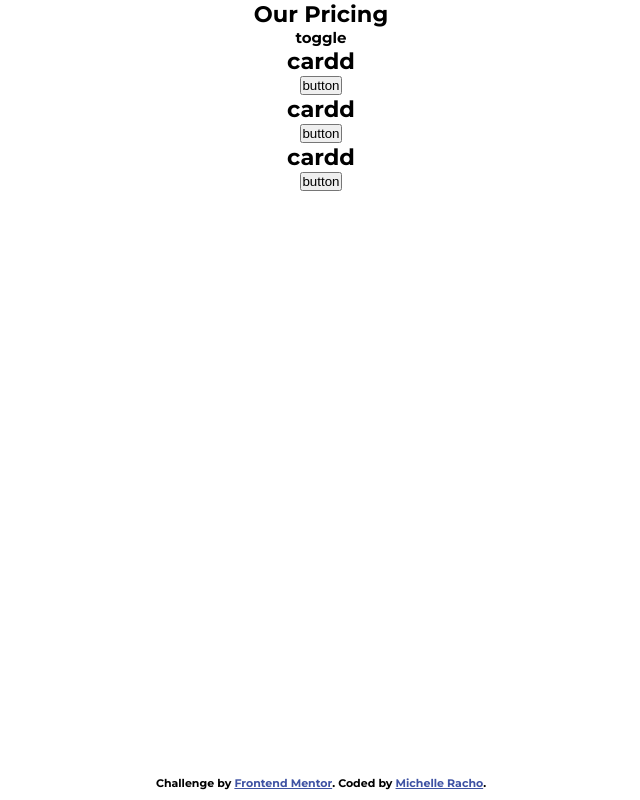
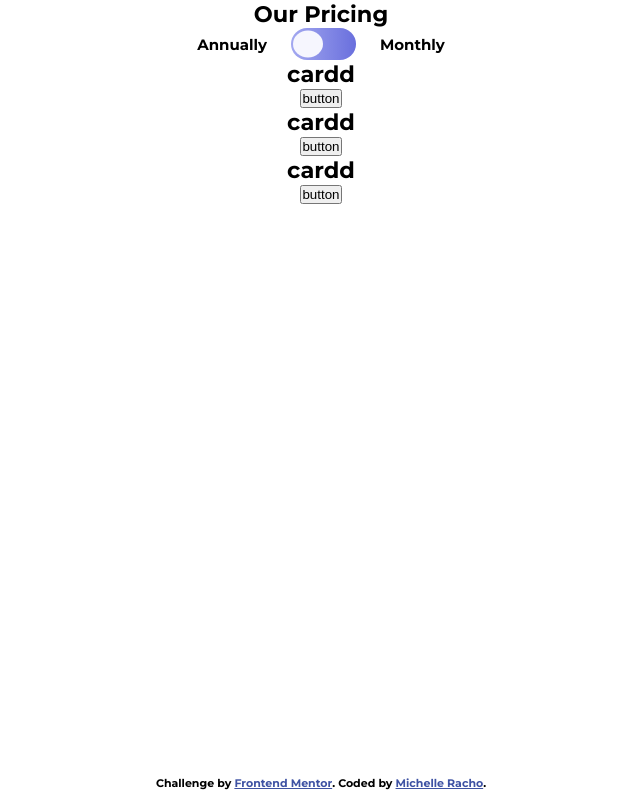
Before and after one commit to michelleracho/pricing-component-with-toggle, a React (Create React App) app: page / in a window 1280 px wide. Shown: the whole page, without its empty margins (319-959 px from the left). Built offline with nearby package versions, Linux system fonts and the light colour scheme.

Commit message:
add switch component

```diff
--- a/src/App.js
+++ b/src/App.js
@@ -1,6 +1,7 @@
-import styles from './App.module.css';
 import Footer from './components/Footer';
 import PricingContainer from './components/PricingContainer';
+
+import styles from './App.module.css';
 
 function App() {
   return (
--- a/src/App.module.css
+++ b/src/App.module.css
@@ -1,11 +1,3 @@
-:global(*),
-:global(*::before),
-:global(*:after) {
-  padding: 0;
-  margin: 0;
-  box-sizing: border-box;
-}
-
 .App {
   text-align: center;
   min-height: 100vh;
--- a/src/components/PricingContainer.js
+++ b/src/components/PricingContainer.js
@@ -1,13 +1,21 @@
-import React from 'react';
+import React, { useState } from 'react';
 import CardList from './CardList';
-import Toggler from './Toggler';
+import Switch from './Switch';
 
 const PricingContainer = () => {
+  const [priceTier, setPriceTier] = useState('Annually');
+
+  const toggleSwitch = () => {
+    priceTier === 'Annually'
+      ? setPriceTier('Monthly')
+      : setPriceTier('Annually');
+  };
+
   return (
     <section>
       <h1>Our Pricing</h1>
 
-      <Toggler />
+      <Switch tier={priceTier} toggleSwitch={toggleSwitch} />
       <CardList />
     </section>
   );
--- /dev/null
+++ b/src/components/Switch.js
@@ -0,0 +1,24 @@
+import React from 'react';
+
+import styles from '../styles/SwitchStyles.module.css';
+
+const Switch = ({ tier, toggleSwitch }) => {
+  const handleChange = () => {
+    toggleSwitch();
+  };
+
+  return (
+    <div className={styles.Switch}>
+      <h4>Annually</h4>
+
+      <label className={styles.Switch__container}>
+        <input type="checkbox" onChange={() => handleChange()} value={tier} />
+        <div className={styles.Switch__toggler}></div>
+      </label>
+
+      <h4>Monthly</h4>
+    </div>
+  );
+};
+
+export default Switch;
--- a/src/components/Toggler.js
+++ /dev/null
@@ -1,11 +0,0 @@
-import React from 'react';
-
-const Toggler = () => {
-  return (
-    <div>
-      <p>toggle</p>
-    </div>
-  );
-};
-
-export default Toggler;
--- /dev/null
+++ b/src/styles/SwitchStyles.module.css
@@ -0,0 +1,42 @@
+.Switch {
+  display: flex;
+  align-items: center;
+}
+
+.Switch__container {
+  cursor: pointer;
+  margin: auto 2.4rem;
+  position: relative;
+  width: 6.5rem;
+  height: 3.2rem;
+  border-radius: 3rem;
+  background-image: var(--gradient);
+  background-size: 100%;
+  background-position: center;
+  transition: background-size 0.2s ease, background-position 0.2s ease;
+}
+
+.Switch__container:hover {
+  background-size: 200% 100%;
+  background-position: left;
+}
+
+.Switch__container input {
+  display: none;
+}
+
+.Switch__toggler {
+  position: absolute;
+  height: calc(100% - 0.5rem);
+  width: calc(50% - 0.25rem);
+  border-radius: 50%;
+  left: 0.25rem;
+  top: 0;
+  transform: translate(0, 0.25rem);
+  background-color: var(--color-very-light-gray);
+  transition: transform 0.2s ease;
+}
+
+.Switch__container input:checked ~ .Switch__toggler {
+  transform: translate(100%, 0.25rem);
+}
```
Also changed, not shown: 1 other file (tests, documents, lock files or other folders).
